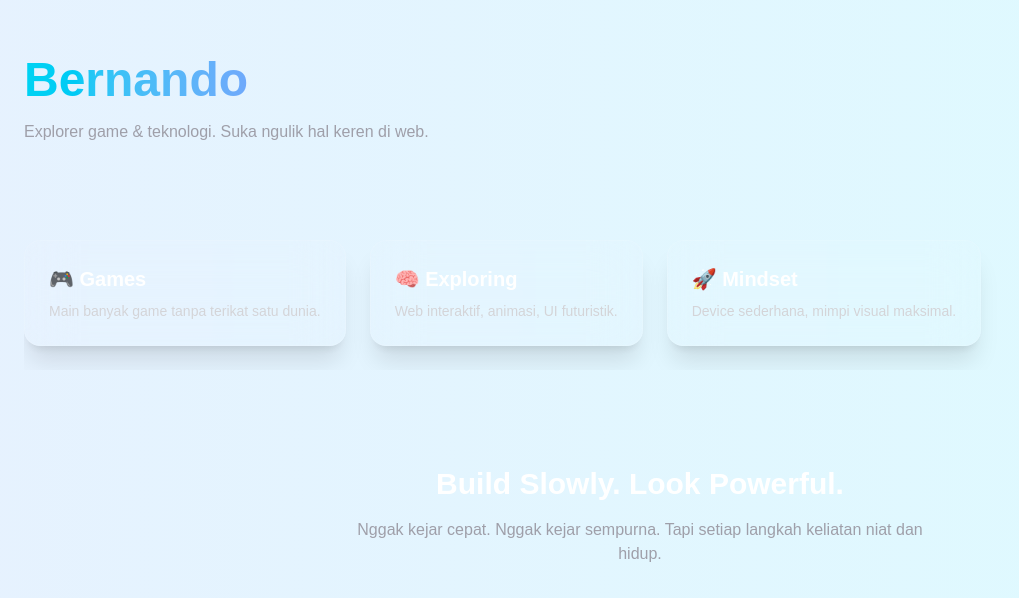
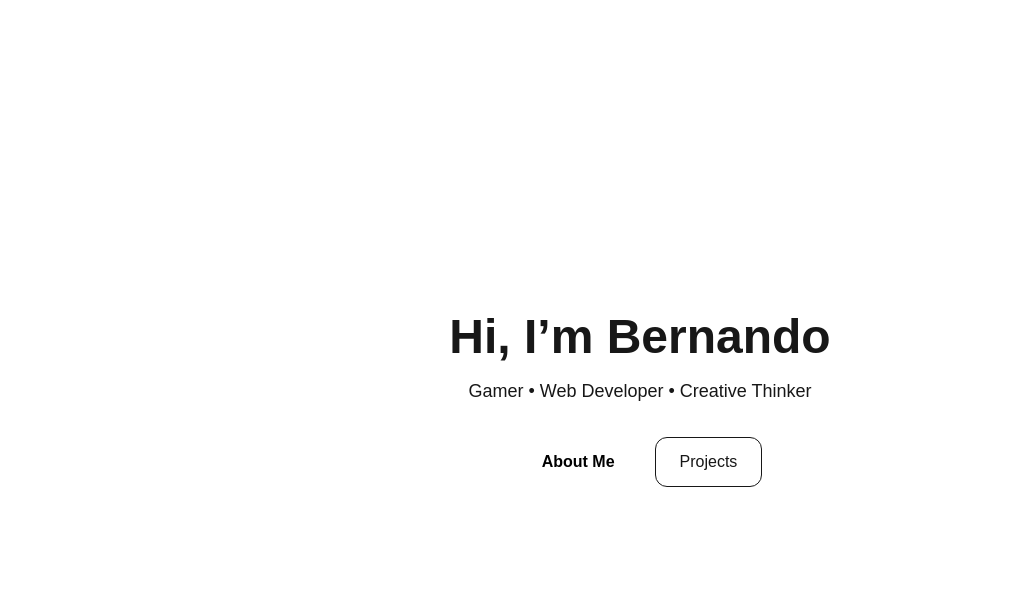
Before and after one commit to BernandoGaming/bernando, a Next.js app: page / in a window 1280 px wide. Shown: the top 598 px of the page, without its empty margins (0-1019 px from the left). Built offline with nearby package versions, Linux system fonts and the light colour scheme.

Commit message:
Update page.tsx

```diff
--- a/app/page.tsx
+++ b/app/page.tsx
@@ -2,72 +2,34 @@
 
 import { motion } from "framer-motion";
 
-const fadeUp = {
-  hidden: { opacity: 0, y: 40 },
-  visible: { opacity: 1, y: 0 },
-};
-
 export default function Home() {
   return (
-    <main className="min-h-screen glow-bg bg-black text-white px-6 py-14 space-y-24 relative overflow-hidden">
-      {/* HERO */}
-      <motion.section
-        variants={fadeUp}
-        initial="hidden"
-        animate="visible"
+    <main className="min-h-screen flex items-center justify-center px-6">
+      <motion.div
+        initial={{ opacity: 0, y: 40 }}
+        animate={{ opacity: 1, y: 0 }}
         transition={{ duration: 0.8 }}
+        className="max-w-xl text-center"
       >
-        <h1 className="text-5xl font-extrabold bg-gradient-to-r from-cyan-400 via-purple-500 to-pink-500 bg-clip-text text-transparent">
-          Bernando
+        <h1 className="text-4xl md:text-5xl font-bold">
+          Hi, I’m{" "}
+          <span className="text-primary">Bernando</span>
         </h1>
-        <p className="mt-4 text-zinc-400 max-w-md">
-          Explorer game & teknologi. Suka ngulik hal keren di web.
+
+        <p className="mt-4 text-muted text-lg">
+          Gamer • Web Developer • Creative Thinker
         </p>
-      </motion.section>
 
-      {/* CARD SLIDER */}
-      <motion.section
-        variants={fadeUp}
-        initial="hidden"
-        whileInView="visible"
-        viewport={{ once: true }}
-        transition={{ duration: 0.7 }}
-        className="flex gap-6 overflow-x-auto pb-6"
-      >
-        {[
-          { title: "🎮 Games", desc: "Main banyak game tanpa terikat satu dunia." },
-          { title: "🧠 Exploring", desc: "Web interaktif, animasi, UI futuristik." },
-          { title: "🚀 Mindset", desc: "Device sederhana, mimpi visual maksimal." },
-        ].map((item, i) => (
-          <motion.div
-            key={i}
-            whileHover={{ scale: 1.1, rotate: 1 }}
-            className="min-w-[260px] rounded-2xl bg-white/5 backdrop-blur-xl p-6 border border-white/10 shadow-xl hover:shadow-cyan-500/20 transition"
-          >
-            <h3 className="text-xl font-semibold mb-2">{item.title}</h3>
-            <p className="text-sm text-zinc-300">{item.desc}</p>
-          </motion.div>
-        ))}
-      </motion.section>
+        <div className="mt-8 flex justify-center gap-4">
+          <button className="px-6 py-3 rounded-xl bg-primary text-black font-semibold hover:scale-105 transition">
+            About Me
+          </button>
 
-      {/* EXTRA SECTION */}
-      <motion.section
-        variants={fadeUp}
-        initial="hidden"
-        whileInView="visible"
-        viewport={{ once: true }}
-        transition={{ duration: 0.7 }}
-        className="text-center"
-      >
-        <h2 className="text-3xl font-bold mb-4">
-          Build Slowly. Look Powerful.
-        </h2>
-        <p className="text-zinc-400 max-w-xl mx-auto">
-          Nggak kejar cepat. Nggak kejar sempurna.
-          Tapi setiap langkah keliatan niat dan hidup.
-        </p>
-      </motion.section>
-
+          <button className="px-6 py-3 rounded-xl border border-primary text-primary hover:bg-primary hover:text-black transition">
+            Projects
+          </button>
+        </div>
+      </motion.div>
     </main>
   );
-            }
+}
```
